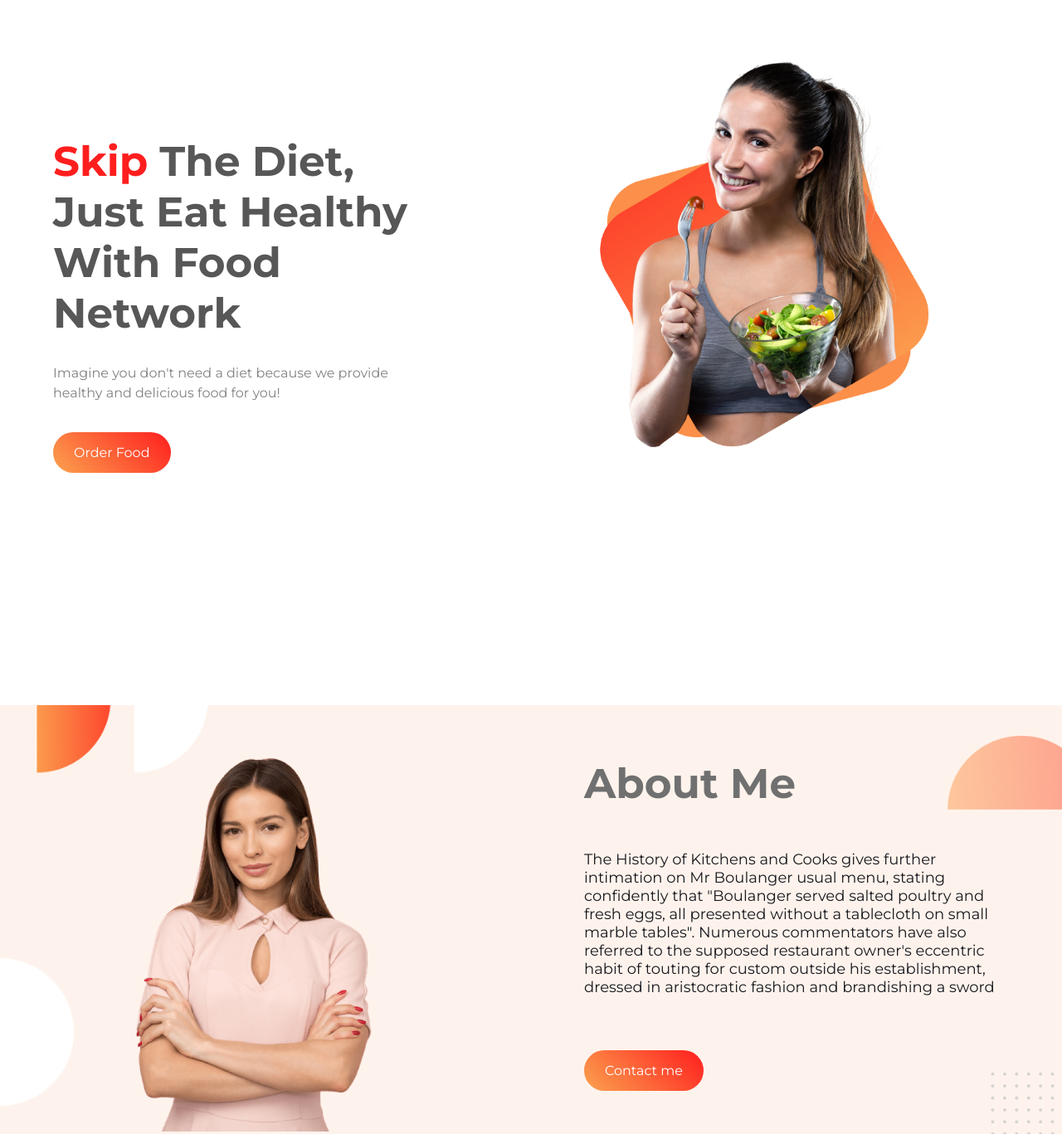
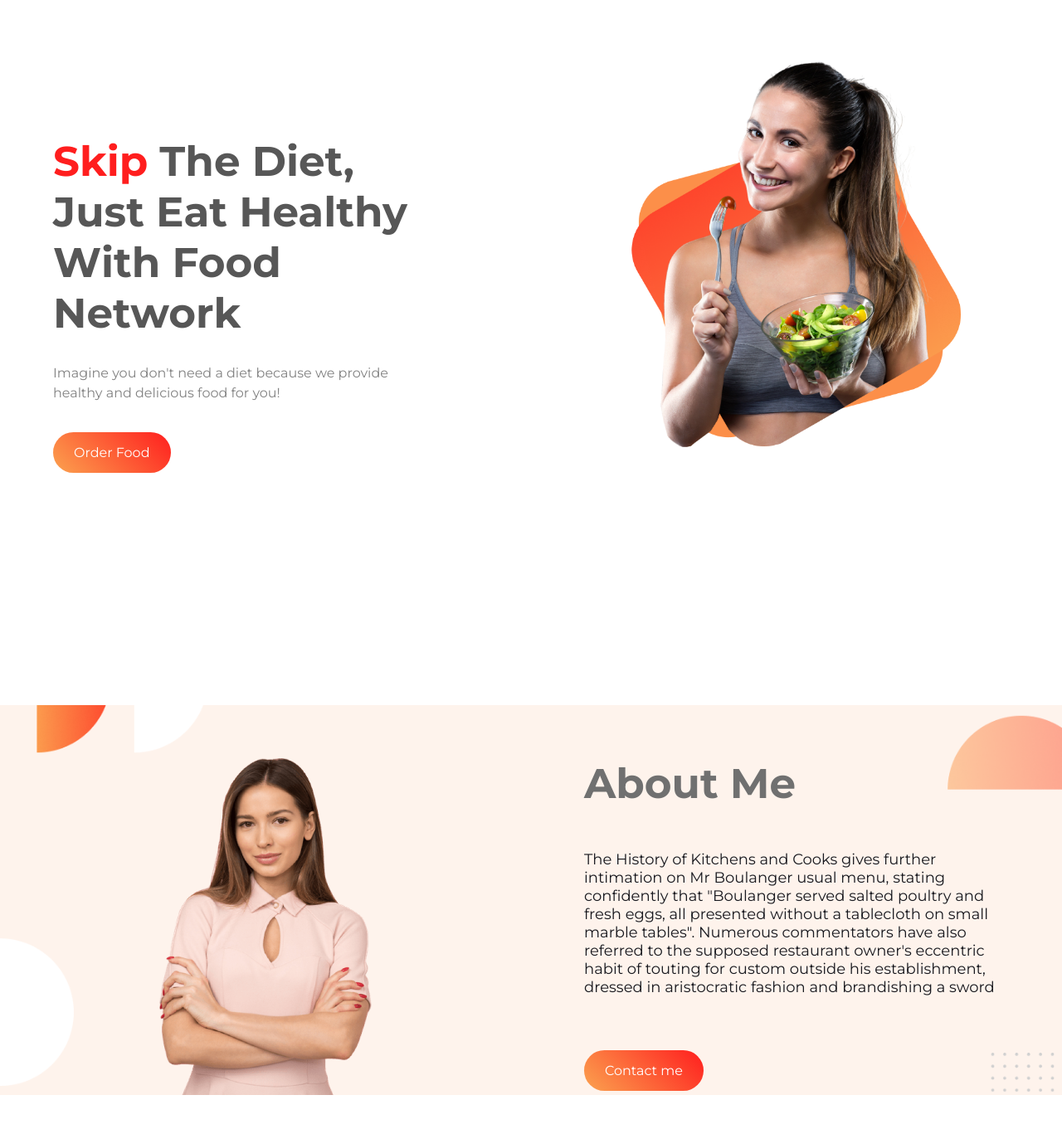
Before and after one commit to coders-sohan/food-network-assignment-01, a plain HTML site: page index.html in a window 1280 px wide. Shown: the top 1367 px of the page at 83% size. Drawn offline with Linux system fonts and the light colour scheme.

Commit message:
new commit

```diff
--- a/css/style.css
+++ b/css/style.css
@@ -68,8 +68,11 @@ p{
 }
 
 .hero-img{
+    width: 85%;
     height: auto;
-    width: 85%;
+    display: block;
+    margin-left: auto;
+    margin-right: auto;
 }
 
 .gradient-color{
@@ -84,10 +87,11 @@ p{
 }
 
 .about-img{
-    width: 75%;
+    width: 50%;
     height: auto;
-    text-align: center;
-    padding-left: 100px;
+    display: block;
+    margin-left: auto;
+    margin-right: auto;
 }
 
 .about-header h1{
```
